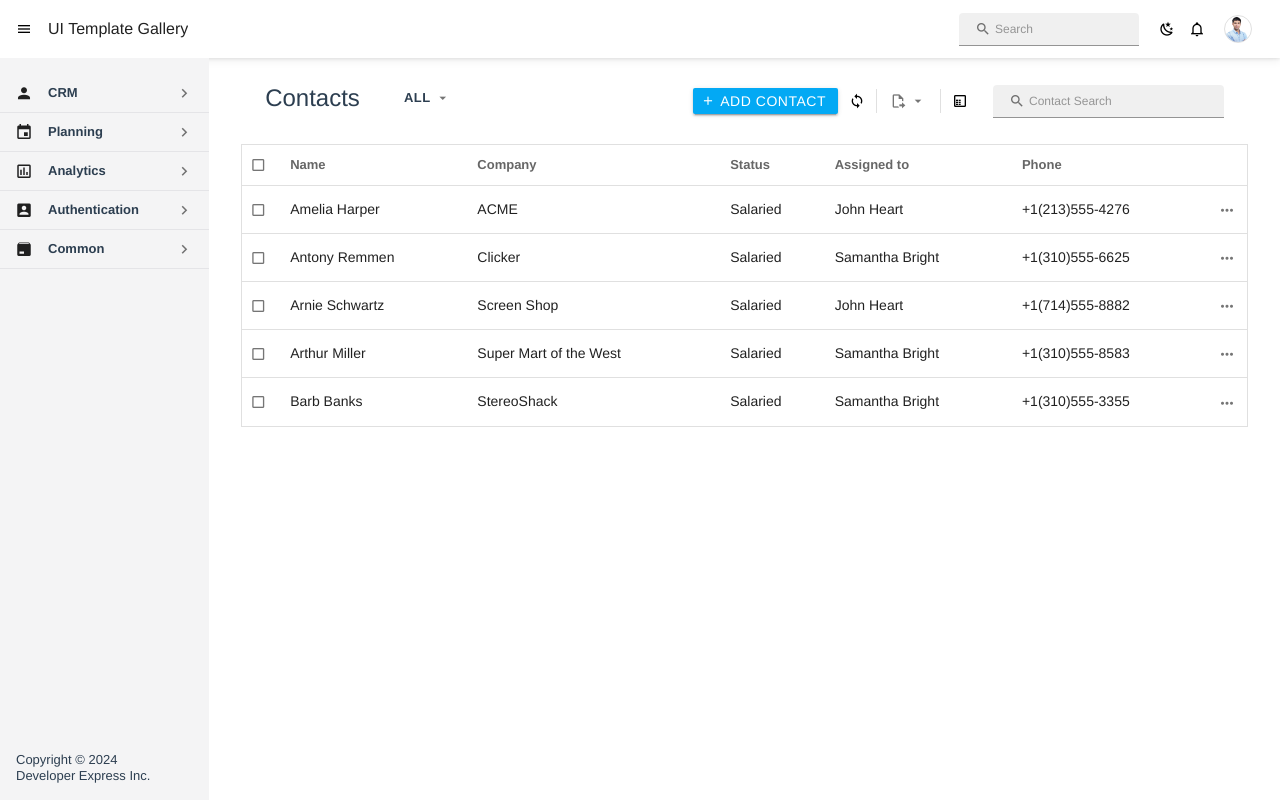
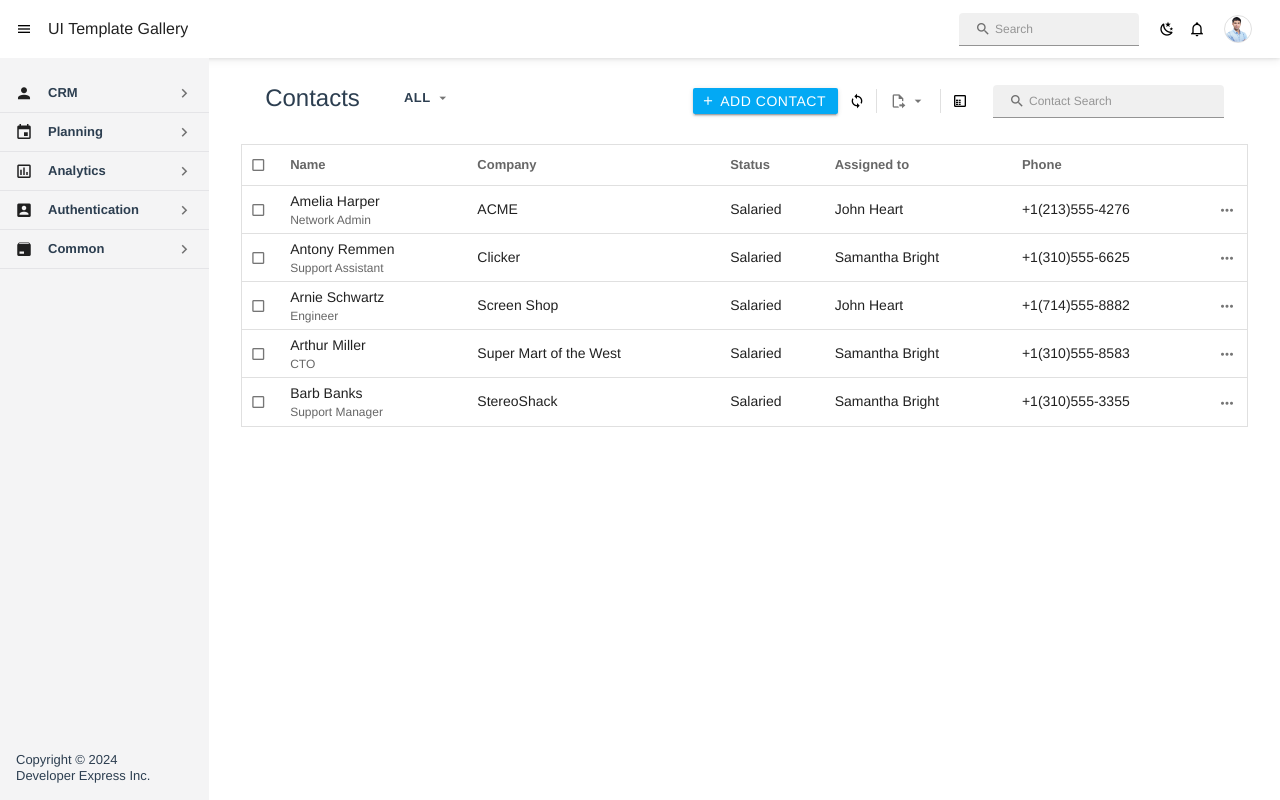
Before and after one commit to AjeshMadhavan/Customer-Management, a Vue app: page / in a window 1280 px wide. Built offline with nearby package versions, Linux system fonts and the light colour scheme.

Commit message:
refactor: added appending slot values through props

```diff
--- a/src/components/TableComponent.vue
+++ b/src/components/TableComponent.vue
@@ -28,6 +28,21 @@
         </ul>
       </td>
     </template>
+    <template
+      v-if="props.itemSlotData"
+      v-slot:[`item.${props.itemSlotData.slotKey}`]="{ item }"
+    >
+      <td>
+        <span>{{ item[props.itemSlotData.slotKey] }}</span>
+        <span
+          v-for="value in props.itemSlotData.values"
+          :key="value"
+          class="block text-xs text-black-6"
+        >
+          {{ item[value] ?? value }}
+        </span>
+      </td>
+    </template>
   </v-data-table>
 </template>
 
@@ -37,13 +52,20 @@ import { computed, defineEmits, defineProps, ref, withDefaults } from "vue";
 import { TableHeader, UserData } from "../Type/Types";
 
 interface Props {
-  expandedMenuData?: string[];
   tableHeader: TableHeader[];
   userData: UserData[];
+  expandedMenuData?: string[];
+  itemSlotData?: ItemSlot;
+}
+
+interface ItemSlot {
+  slotKey: string;
+  values: string[];
 }
 
 const props = withDefaults(defineProps<Props>(), {
   expandedMenuData: () => [],
+  itemSlotData: undefined,
 });
 
 const emits = defineEmits<{
--- a/src/containers/ContactListContainer.vue
+++ b/src/containers/ContactListContainer.vue
@@ -56,6 +56,7 @@
       :table-header="props.tableHeader"
       :user-data="users"
       :expanded-menu-data="props.tableExpandData"
+      :item-slot-data="tableSlotData"
       @row-click="handleTableRowClick"
     />
   </div>
@@ -89,6 +90,11 @@ const emits = defineEmits<{
 const searchText = ref<string>("");
 const selectedUserStatus = ref<string>("");
 
+const tableSlotData = {
+  slotKey: "name",
+  values: ["position"],
+};
+
 const containerData = computed(() => UIdata.contactListPage);
 
 const users = computed(() => {
@@ -121,7 +127,7 @@ const onUserSearch = (inputValue: string) => {
   height: 24px;
   background-color: #e0e0e0;
 
-  @media (max-width:700px) {
+  @media (max-width: 700px) {
     display: none;
   }
 }
--- a/tailwind.config.js
+++ b/tailwind.config.js
@@ -14,6 +14,7 @@ module.exports = {
         "2xs": ["10px", "10px"],
       },
       colors: {
+        "black-6": "rgba(0, 0, 0, 0.6)",
         "black-04": "rgba(0, 0, 0, 0.04)",
         "black-12": "rgba(0, 0, 0, 0.12)",
         "black-14": "rgba(0, 0, 0, 0.14)",
```
